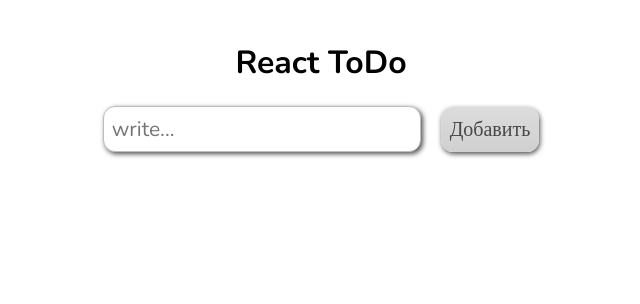
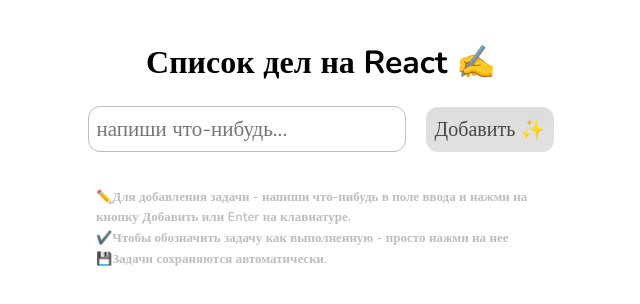
Before and after one commit to Holyolg/react-to-do, a React (Create React App) app: page / in a window 1280 px wide. Shown: the top 304 px of the page, without its empty margins (319-959 px from the left). Built offline with nearby package versions, Linux system fonts and the light colour scheme.

Commit message:
update style

```diff
--- a/public/index.html
+++ b/public/index.html
@@ -1,22 +1,21 @@
 <!DOCTYPE html>
-<html lang="en">
-
+<html lang="ru">
 	<head>
 		<meta charset="utf-8" />
-	<link rel="preconnect" href="https://fonts.googleapis.com">
-	<link rel="preconnect" href="https://fonts.gstatic.com" crossorigin>
+		<link rel="preconnect" href="https://fonts.googleapis.com" />
+		<link rel="preconnect" href="https://fonts.gstatic.com" crossorigin />
 		<link
 			href="https://fonts.googleapis.com/css2?family=Inter:wght@400;700&family=Nunito:wght@300;400;500;600;700;800;900&display=swap"
-		rel="stylesheet">
+			rel="stylesheet"
+		/>
+		<link rel="icon" href="%PUBLIC_URL%/favicon.ico" />
+
 		<meta name="viewport" content="width=device-width, initial-scale=1" />
 
-	<title>ToDo React</title>
+		<title>To do</title>
 	</head>
 
 	<body>
-
 		<div id="root"></div>
-
 	</body>
-
 </html>
--- a/src/App.tsx
+++ b/src/App.tsx
@@ -22,11 +22,21 @@
 	return (
 		<div className="wrapper">
 			<div className="content">
-				<h1>React ToDo</h1>
+				<h1>Список дел на React ✍️</h1>
+
 				<header>
 					<Form setTasks={setTasks} tasks={tasks} />
 				</header>
 				<Task tasks={tasks} setTasks={setTasks} />
+				<div className="guide">
+					<h2>
+						✏️Для добавления задачи - напиши что-нибудь в поле ввода и нажми на
+						кнопку Добавить или Enter на клавиатуре. <br />
+						✔️Чтобы обозначить задачу как выполненную - просто нажми на нее
+						<br />
+						💾Задачи сохраняются автоматически.
+					</h2>
+				</div>
 			</div>
 		</div>
 	);
--- a/src/Form.tsx
+++ b/src/Form.tsx
@@ -34,12 +34,12 @@
 			<input
 				className="add-task-input"
 				value={userValue}
-				placeholder="write..."
+				placeholder="напиши что-нибудь..."
 				onChange={e => setUserValue(e.target.value)}
 				onKeyDown={handleChange}
 			/>
 			<button className="btn add" onClick={() => add(userValue)}>
-				Добавить
+				Добавить ✨
 			</button>
 		</div>
 	);
--- a/src/Task.tsx
+++ b/src/Task.tsx
@@ -40,7 +40,7 @@
 						</div>
 
 						<button onClick={() => remove(task.id)} className="btn remove">
-							X
+							❌
 						</button>
 					</div>
 				))}
--- a/src/index.css
+++ b/src/index.css
@@ -6,6 +6,14 @@
 h1 {
 	text-align: center;
 }
+
+h2 {
+	font-size: small;
+	color: #bdbdbd;
+	line-height: 1.6;
+	font-weight: 600;
+}
+
 header {
 	display: flex;
 	justify-content: center;
@@ -15,13 +23,17 @@
 .content {
 	padding: 20px;
 }
+
+.guide {
+	max-width: 450px;
+	margin: 0 auto;
+}
 .add-task-input {
 	width: 300px;
 	padding: 8px;
 
 	margin-right: 20px;
 	border-radius: 12px;
-  box-shadow: 2px 2px 5px #4f4f4f;
 	transition: all 0.15s ease;
 	font-size: 21px;
 	font-family: inherit;
@@ -29,6 +41,9 @@
 }
 .add-task-input:focus {
 	border: 2px solid #bdbdbd;
+	-webkit-box-shadow: 3px 10px 20px 0px rgba(0, 0, 0, 0.1);
+	-moz-box-shadow: 3px 10px 20px 0px rgba(0, 0, 0, 0.1);
+	box-shadow: 3px 10px 20px 0px rgba(0, 0, 0, 0.1);
 	outline: none;
 	width: 370px;
 }
@@ -51,9 +66,16 @@
 	margin-bottom: 20px;
 	border: 1px solid #bdbdbd;
 	border-radius: 12px;
-  box-shadow: 2px 2px 5px #4f4f4f;
 	cursor: pointer;
 }
+
+.task:hover {
+	background: #f0f0f0;
+	-webkit-box-shadow: 3px 10px 20px 0px rgba(0, 0, 0, 0.1);
+	-moz-box-shadow: 3px 10px 20px 0px rgba(0, 0, 0, 0.1);
+	box-shadow: 3px 10px 20px 0px rgba(0, 0, 0, 0.1);
+}
+
 .btn {
 	padding: 1px 1px;
 
@@ -62,30 +84,38 @@
 	border: none;
 	font-size: 18px;
 }
+
 .add {
 	color: #474747;
 	padding: 9px;
-  box-shadow: 1px 2px 5px #4f4f4f;
 	border-radius: 12px;
 	border: 0px;
-  background: linear-gradient(to top, #d0d0d0, #dcdcdc);
+	background: linear-gradient(to top, #e2e2e2, #dcdcdc);
 	font-size: 20px;
 	cursor: pointer;
 }
 
 .add:hover {
-  background: #949494;
+	background: #d0d0d0;
+	-webkit-box-shadow: 3px 10px 20px 0px rgba(0, 0, 0, 0.1);
+	-moz-box-shadow: 3px 10px 20px 0px rgba(0, 0, 0, 0.1);
+	box-shadow: 3px 10px 20px 0px rgba(0, 0, 0, 0.1);
 }
 .add:active {
-  transform: translateX(1px);
-  transform: translatey(1px);
+	transform: scale(0.99);
 }
 .remove {
 	cursor: pointer;
 }
+
+.remove:active {
+	transform: scale(0.9);
+}
+
 .text {
 	width: 100%;
 }
+
 @media (max-width: 624px) {
 	.add {
 		position: flex;
```
Also changed, not shown: public/manifest.json (deleted), 1 other file (tests, documents, lock files or other folders). Lines whose indentation alone changed are shown as unchanged.
